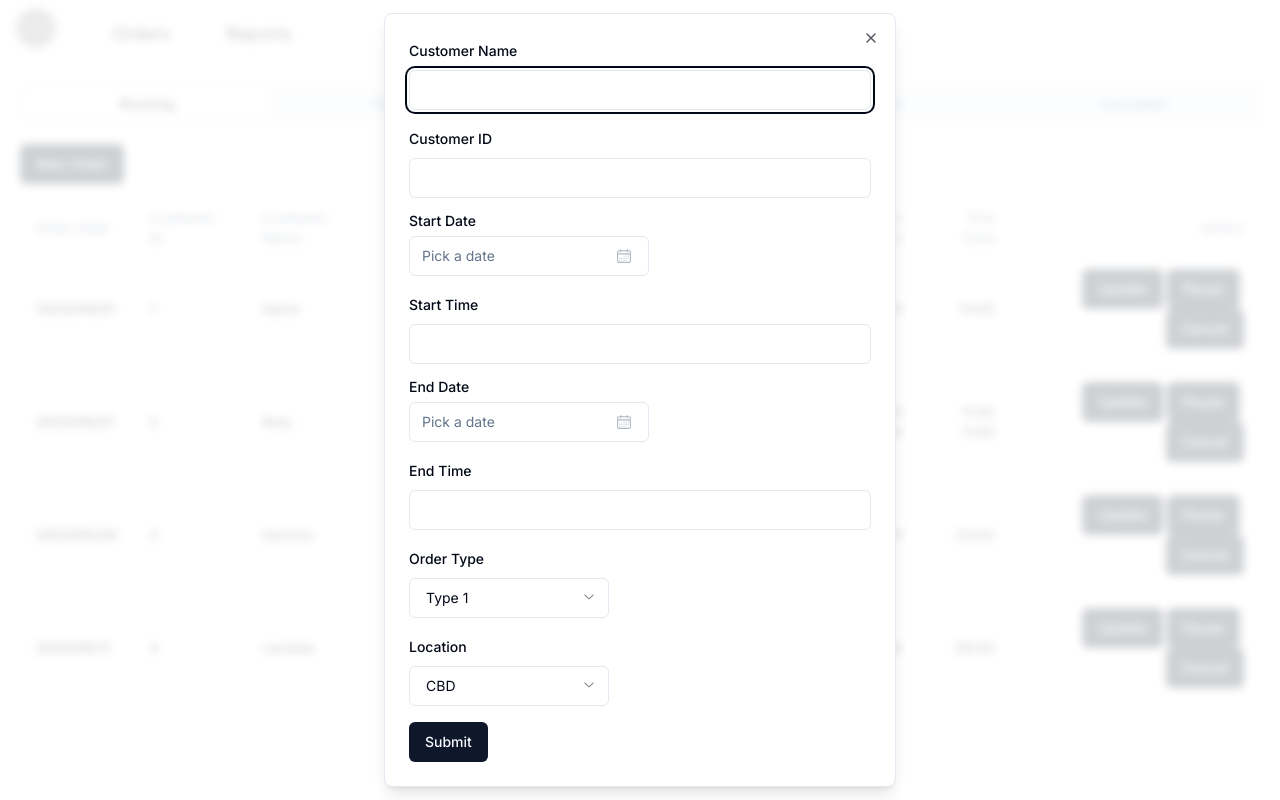
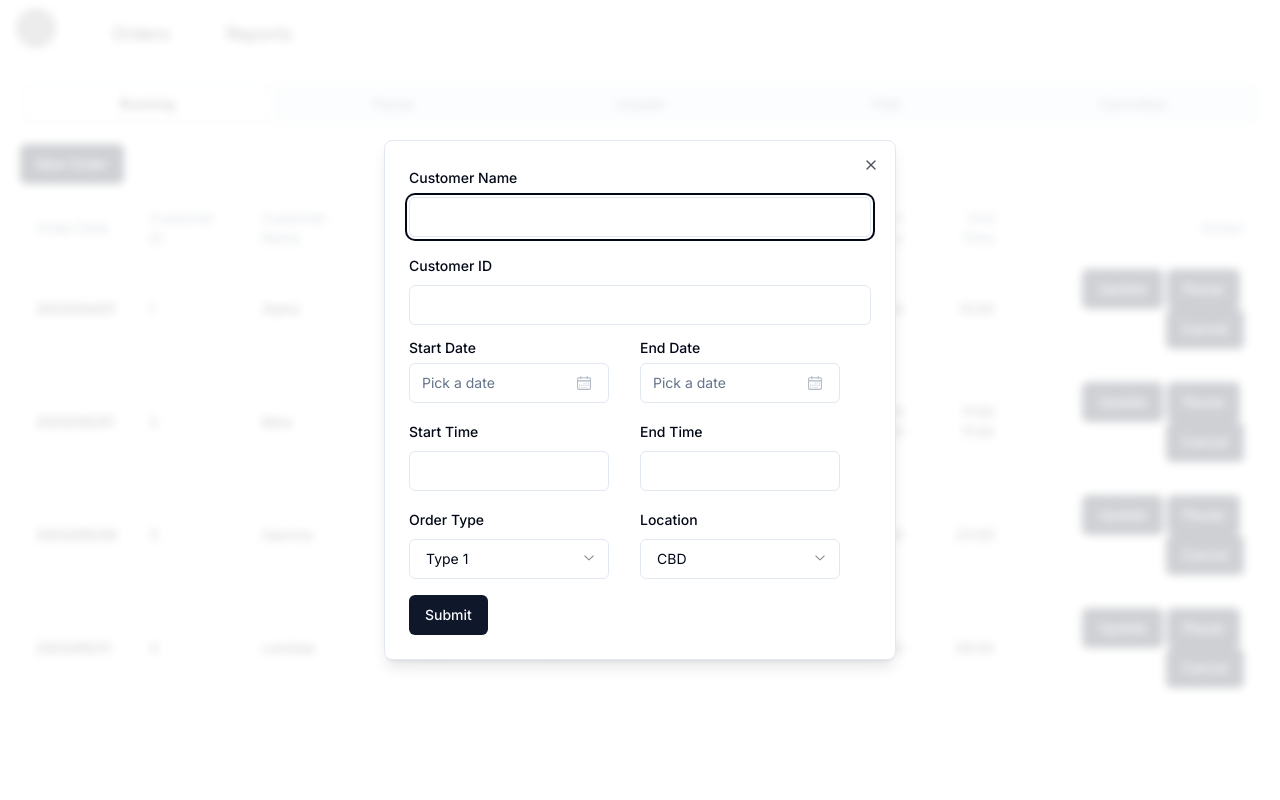
Before and after one commit to PeiChi-Hung/booking-system, a Next.js app: page / in a window 1280 px wide. Both pictures are taken after a click on the button "New Order". Built offline with nearby package versions, Linux system fonts and the light colour scheme; grey boxes are pictures that could not be loaded.

Commit message:
restructure layout of new order

```diff
--- a/src/components/OrderForm.tsx
+++ b/src/components/OrderForm.tsx
@@ -4,7 +4,6 @@ import { useForm } from "react-hook-form"
 import {
   Form,
   FormControl,
-  FormDescription,
   FormField,
   FormItem,
   FormLabel,
@@ -22,6 +21,7 @@ import { format } from "date-fns"
 import { Calendar } from "./ui/calendar"
 import { CalendarIcon, ChevronDownIcon } from "@radix-ui/react-icons"
 
+// mock data for location
 const locationOptions = [
   "CBD",
   "Clayton",
@@ -29,8 +29,11 @@ const locationOptions = [
   "South Yarra",
   "Glen Waverley ",
 ]
+
+// mock data for order
 const orderType = ["Type 1", "Type 2", "Type 3", "Type 4", "Type 5"]
 
+// set restriction for each input
 const orderFromSchema = z.object({
   customer_id: z.string().max(100),
   customer_name: z.string(),
@@ -53,6 +56,11 @@ export default function OrderForm() {
   const form = useForm<OrderFormValues>({
     resolver: zodResolver(orderFromSchema),
   })
+
+  // const { fields, append } = useFieldArray({
+  //   name: "urls",
+  //   control: form.control,
+  // })
 
   // submit function
   function onSubmit(values: z.infer<typeof orderFromSchema>) {
@@ -92,6 +100,8 @@ export default function OrderForm() {
             </FormItem>
           )}
         />
+        <div className="grid grid-cols-2">
+          <div>
             {/* Start Date */}
             <FormField
               control={form.control}
@@ -105,7 +115,7 @@ export default function OrderForm() {
                         <Button
                           variant={"outline"}
                           className={cn(
-                        "w-[240px] pl-3 text-left font-normal",
+                            "w-[200px] pl-3 text-left font-normal",
                             !field.value && "text-muted-foreground"
                           )}
                         >
@@ -135,21 +145,9 @@ export default function OrderForm() {
                 </FormItem>
               )}
             />
-        {/* Start Time */}
-        <FormField
-          control={form.control}
-          name="start_time"
-          render={({ field }) => (
-            <FormItem>
-              <FormLabel>Start Time</FormLabel>
-              <FormControl>
-                <Input {...field} />
-              </FormControl>
-              <FormMessage />
-            </FormItem>
-          )}
-        />
-        {/* End Date */}
+          </div>
+          <div>
+            {/* Start Date */}
             <FormField
               control={form.control}
               name="end_date"
@@ -162,7 +160,7 @@ export default function OrderForm() {
                         <Button
                           variant={"outline"}
                           className={cn(
-                        "w-[240px] pl-3 text-left font-normal",
+                            "w-[200px] pl-3 text-left font-normal",
                             !field.value && "text-muted-foreground"
                           )}
                         >
@@ -192,6 +190,26 @@ export default function OrderForm() {
                 </FormItem>
               )}
             />
+          </div>
+        </div>
+        <div className="grid grid-cols-2 w-full">
+          <div>
+            {/* Start Time */}
+            <FormField
+              control={form.control}
+              name="start_time"
+              render={({ field }) => (
+                <FormItem>
+                  <FormLabel>Start Time</FormLabel>
+                  <FormControl className="w-[200px]">
+                    <Input {...field} />
+                  </FormControl>
+                  <FormMessage />
+                </FormItem>
+              )}
+            />
+          </div>
+          <div>
             {/* End Time */}
             <FormField
               control={form.control}
@@ -199,14 +217,18 @@ export default function OrderForm() {
               render={({ field }) => (
                 <FormItem>
                   <FormLabel>End Time</FormLabel>
-              <FormControl>
+                  <FormControl className="w-[200px]">
                     <Input {...field} />
                   </FormControl>
                   <FormMessage />
                 </FormItem>
               )}
             />
+          </div>
+        </div>
+        <div className="grid grid-cols-2 w-full">
           {/* Order Type */}
+          <div>
             <FormField
               control={form.control}
               name="order_type"
@@ -233,6 +255,8 @@ export default function OrderForm() {
                 </FormItem>
               )}
             />
+          </div>
+          <div className="w-full">
             {/* Location */}
             <FormField
               control={form.control}
@@ -260,6 +284,8 @@ export default function OrderForm() {
                 </FormItem>
               )}
             />
+          </div>
+        </div>
         <Button type="submit">Submit</Button>
       </form>
     </Form>
```
Lines whose indentation alone changed are shown as unchanged.
